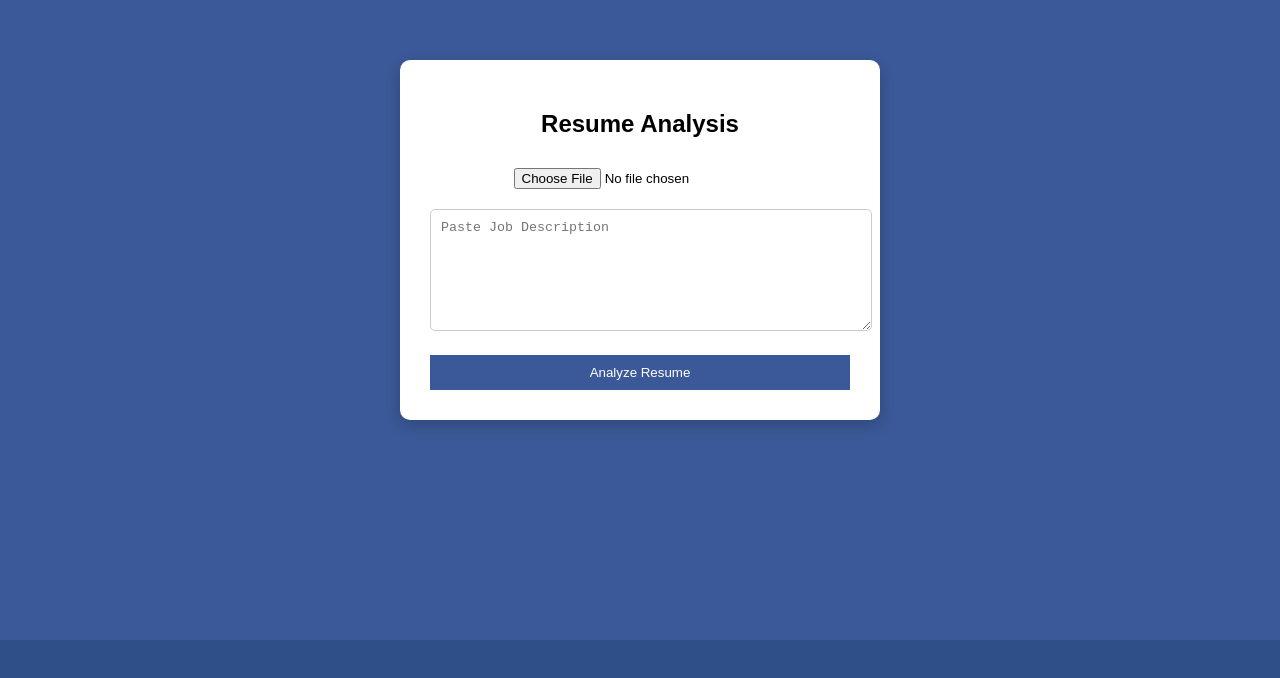
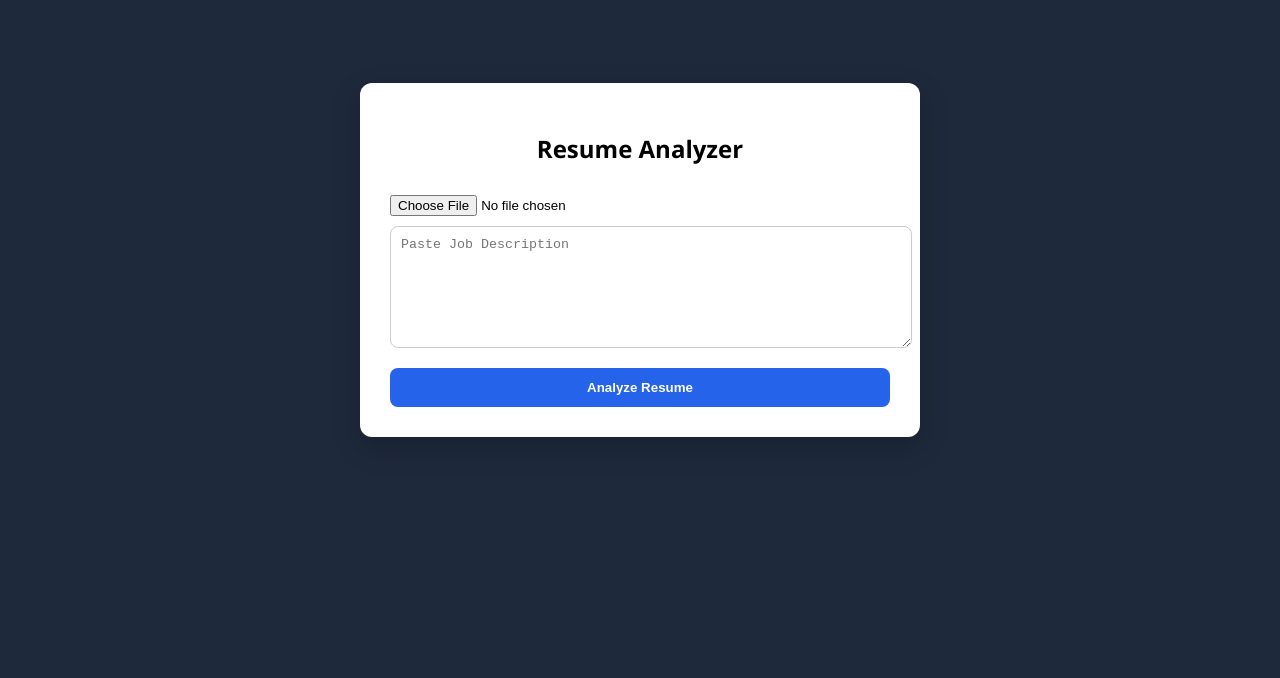
Before and after one commit to N-a-Ga/ai-resume-analyzer-frontend, a React (Create React App) app: page /analyzer in a window 1280 px wide. Shown: the part 160-838 px from the top of the page. Before the commit the page ends 800 px from the top, so only its background shows below. Built offline with nearby package versions, Linux system fonts and the light colour scheme.

Commit message:
final analyzer UI with colors

```diff
--- a/src/Analyzer.js
+++ b/src/Analyzer.js
@@ -2,57 +2,31 @@ import { useState } from "react";
 import { BASE_URL } from "./api";
 
 export default function Analyzer() {
-  const [file, setFile] = useState(null);   // ✅ changed
+  const [file, setFile] = useState(null);
   const [jobDesc, setJobDesc] = useState("");
   const [result, setResult] = useState("");
 
-  const styles = {
-    container: {
-      height: "100vh",
-      display: "flex",
-      justifyContent: "center",
-      alignItems: "center",
-      background: "#3b5998",
-    },
-    card: {
-      background: "white",
-      padding: "30px",
-      borderRadius: "10px",
-      width: "420px",
-      textAlign: "center",
-      boxShadow: "0 5px 15px rgba(0,0,0,0.2)",
-    },
-    textarea: {
-      width: "100%",
-      height: "100px",
-      margin: "10px 0",
-      padding: "10px",
-      borderRadius: "5px",
-      border: "1px solid #ccc",
-    },
-    button: {
-      width: "100%",
-      padding: "10px",
-      background: "#3b5998",
-      color: "white",
-      border: "none",
-      marginTop: "10px",
-      cursor: "pointer",
-    },
-    upload: {
-      margin: "10px 0",
-    },
+  // 🎯 Parse backend response
+  const parseResult = (text) => {
+    return {
+      score: text.match(/Match Score:\s*(.*)/)?.[1] || "",
+      skills: text.match(/Skills Present:\s*([\s\S]*?)\*\*/)?.[1] || "",
+      missing: text.match(/Missing Skills:\s*([\s\S]*?)\*\*/)?.[1] || "",
+      suggestions: text.match(/Suggestions:\s*([\s\S]*)/)?.[1] || "",
+    };
   };
 
-  // ✅ FIXED: only store file (NO FileReader)
-  const handleFileUpload = (e) => {
-    setFile(e.target.files[0]);
+  // 🎯 Score color
+  const getScoreColor = (score) => {
+    const num = parseInt(score);
+    if (num < 50) return "#e74c3c"; // red
+    if (num < 75) return "#f39c12"; // orange
+    return "#2ecc71"; // green
   };
 
-  // ✅ FIXED: send file to backend
   const handleAnalyze = async () => {
     if (!file || !jobDesc) {
-      alert("Please upload resume and enter job description");
+      alert("Upload resume + enter job description");
       return;
     }
 
@@ -68,27 +42,78 @@ export default function Analyzer() {
 
       const data = await res.text();
       setResult(data);
-
     } catch (err) {
       console.error(err);
       alert("Analysis failed");
     }
   };
 
+  const styles = {
+    container: {
+      minHeight: "100vh",
+      display: "flex",
+      justifyContent: "center",
+      alignItems: "center",
+      background: "#1e293b",
+      fontFamily: "Segoe UI, sans-serif",
+      padding: "20px",
+    },
+    card: {
+      background: "#ffffff",
+      padding: "30px",
+      borderRadius: "12px",
+      width: "500px",
+      boxShadow: "0 10px 30px rgba(0,0,0,0.2)",
+    },
+    title: {
+      textAlign: "center",
+      marginBottom: "20px",
+    },
+    input: {
+      width: "100%",
+      margin: "10px 0",
+    },
+    textarea: {
+      width: "100%",
+      height: "100px",
+      padding: "10px",
+      borderRadius: "8px",
+      border: "1px solid #ccc",
+    },
+    button: {
+      width: "100%",
+      padding: "12px",
+      background: "#2563eb",
+      color: "white",
+      border: "none",
+      borderRadius: "8px",
+      marginTop: "15px",
+      cursor: "pointer",
+      fontWeight: "bold",
+    },
+    section: {
+      marginTop: "20px",
+    },
+    box: {
+      background: "#f1f5f9",
+      padding: "10px",
+      borderRadius: "8px",
+      marginTop: "5px",
+    },
+  };
+
   return (
     <div style={styles.container}>
       <div style={styles.card}>
-        <h2>Resume Analysis</h2>
+        <h2 style={styles.title}>Resume Analyzer</h2>
 
-        {/* ✅ Upload PDF */}
+        {/* Upload */}
         <input
           type="file"
           accept=".pdf"
-          style={styles.upload}
-          onChange={handleFileUpload}
+          style={styles.input}
+          onChange={(e) => setFile(e.target.files[0])}
         />
-
-        {/* ❌ REMOVED resume preview textarea */}
 
         {/* Job Description */}
         <textarea
@@ -97,18 +122,57 @@ export default function Analyzer() {
           onChange={(e) => setJobDesc(e.target.value)}
         />
 
-        {/* Analyze Button */}
+        {/* Button */}
         <button style={styles.button} onClick={handleAnalyze}>
           Analyze Resume
         </button>
 
-        {/* Result */}
-        {result && (
-          <div style={{ marginTop: "15px", textAlign: "left" }}>
-            <h4>Analysis Result</h4>
-            <pre>{result}</pre>
-          </div>
-        )}
+        {/* RESULT */}
+        {result && (() => {
+          const data = parseResult(result);
+          const color = getScoreColor(data.score);
+
+          return (
+            <div style={styles.section}>
+              <h3>Analysis Result</h3>
+
+              {/* Score */}
+              <div style={{ ...styles.box, background: color, color: "white", fontWeight: "bold" }}>
+                Match Score: {data.score}
+              </div>
+
+              {/* Skills */}
+              <div style={styles.section}>
+                <h4>✅ Skills Present</h4>
+                <ul style={styles.box}>
+                  {data.skills.split("\n").map((s, i) =>
+                    s.trim().startsWith("-") ? <li key={i}>{s.replace("-", "")}</li> : null
+                  )}
+                </ul>
+              </div>
+
+              {/* Missing */}
+              <div style={styles.section}>
+                <h4>❌ Missing Skills</h4>
+                <ul style={styles.box}>
+                  {data.missing.split("\n").map((s, i) =>
+                    s.trim().startsWith("-") ? <li key={i}>{s.replace("-", "")}</li> : null
+                  )}
+                </ul>
+              </div>
+
+              {/* Suggestions */}
+              <div style={styles.section}>
+                <h4>💡 Suggestions</h4>
+                <ul style={styles.box}>
+                  {data.suggestions.split("\n").map((s, i) =>
+                    s.trim().length > 0 ? <li key={i}>{s}</li> : null
+                  )}
+                </ul>
+              </div>
+            </div>
+          );
+        })()}
       </div>
     </div>
   );
```
